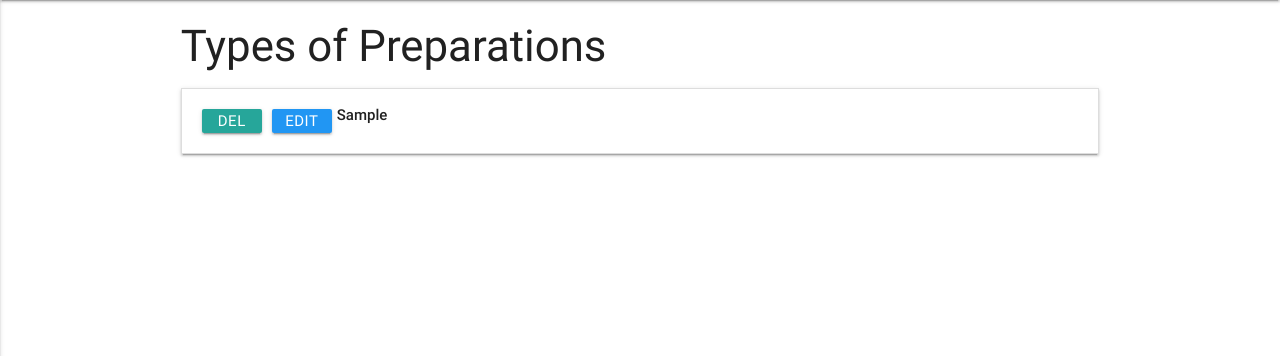
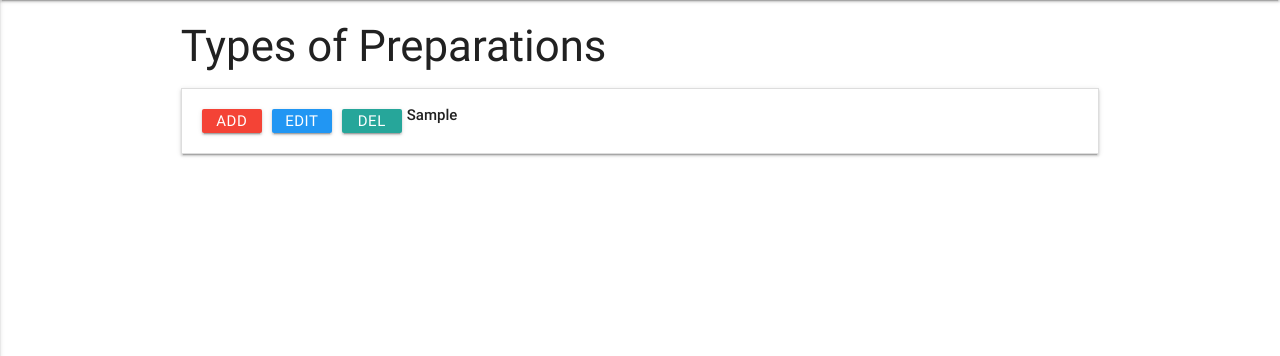
Before and after one commit to Rhyl1/Dehydratation-guide, a Flask app: page /get_types in a window 1280 px wide. Shown: the part 64-420 px from the top of the page. Run offline with Flask 2, Linux system fonts and the light colour scheme; a database or web service that is not in the repository returns one stand-in record (values such as "Sample title"); some libraries are stand-ins or nearby versions.

Commit message:
added link and button  to add tyes to types.html

```diff
--- a/templates/types.html
+++ b/templates/types.html
@@ -7,8 +7,9 @@
         {% for type in types %}
         <li>
             <div class="collapsible-header">
+                <a href="{{url_for('add_types')}}" class="waves-effect waves-light btn btn_small red">Add</a>
+                <a href="{{url_for('edit_type', type_id=type._id)}}" class="waves-effect waves-light btn btn_small blue">Edit</a>
                 <a href="{{url_for('delete_type', type_id=type._id)}}" class="waves-effect waves-light btn btn_small">Del</a>
-                <a href="{{url_for('edit_type', type_id=type._id)}}" class="waves-effect waves-light btn btn_small blue">Edit</a>
 
                 <div class="task_header">
                     <strong>{{type.type_sort}}</strong>
```
